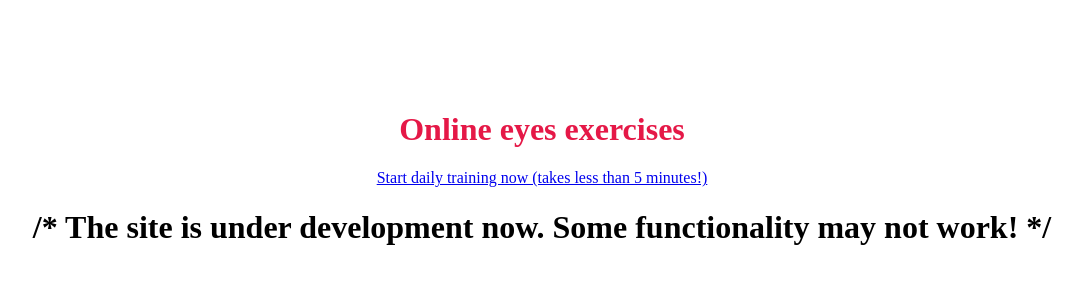
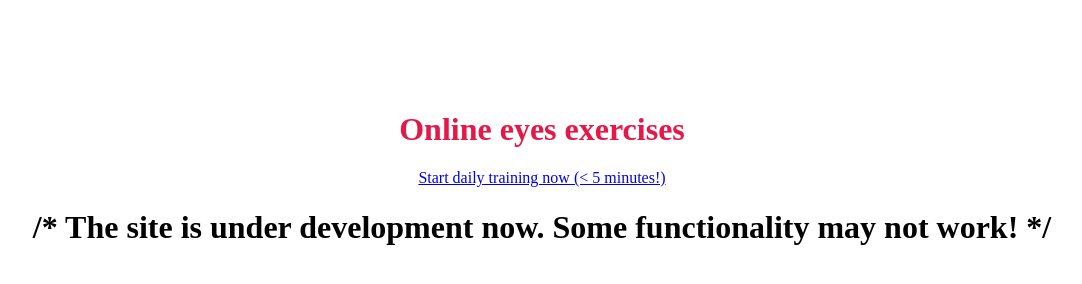
Before and after one commit to binbvv/eyesheal, a plain HTML site: page index.html in a window 1280 px wide. Shown: the whole page, without its empty margins (98-1180 px from the left). Drawn offline with nearby package versions, Linux system fonts and the light colour scheme; a small style sheet from the web is missing.

Commit message:
Changed start exercise button text

```diff
--- a/index.html
+++ b/index.html
@@ -13,7 +13,7 @@
     <div align="center" id="main-container" class="bg">
         <div id="mainContent" class="center">
             <h1 class="txtIndexBig">Online eyes exercises</h1>
-            <a class="button" href="exercise.html">Start daily training now (takes less than 5 minutes!)</a>
+            <a class="button" href="exercise.html">Start daily training now (< 5 minutes!)</a>
             <h1>/* The site is under development now. Some functionality may not work! */</h1>
         </div>
     </div>
```
